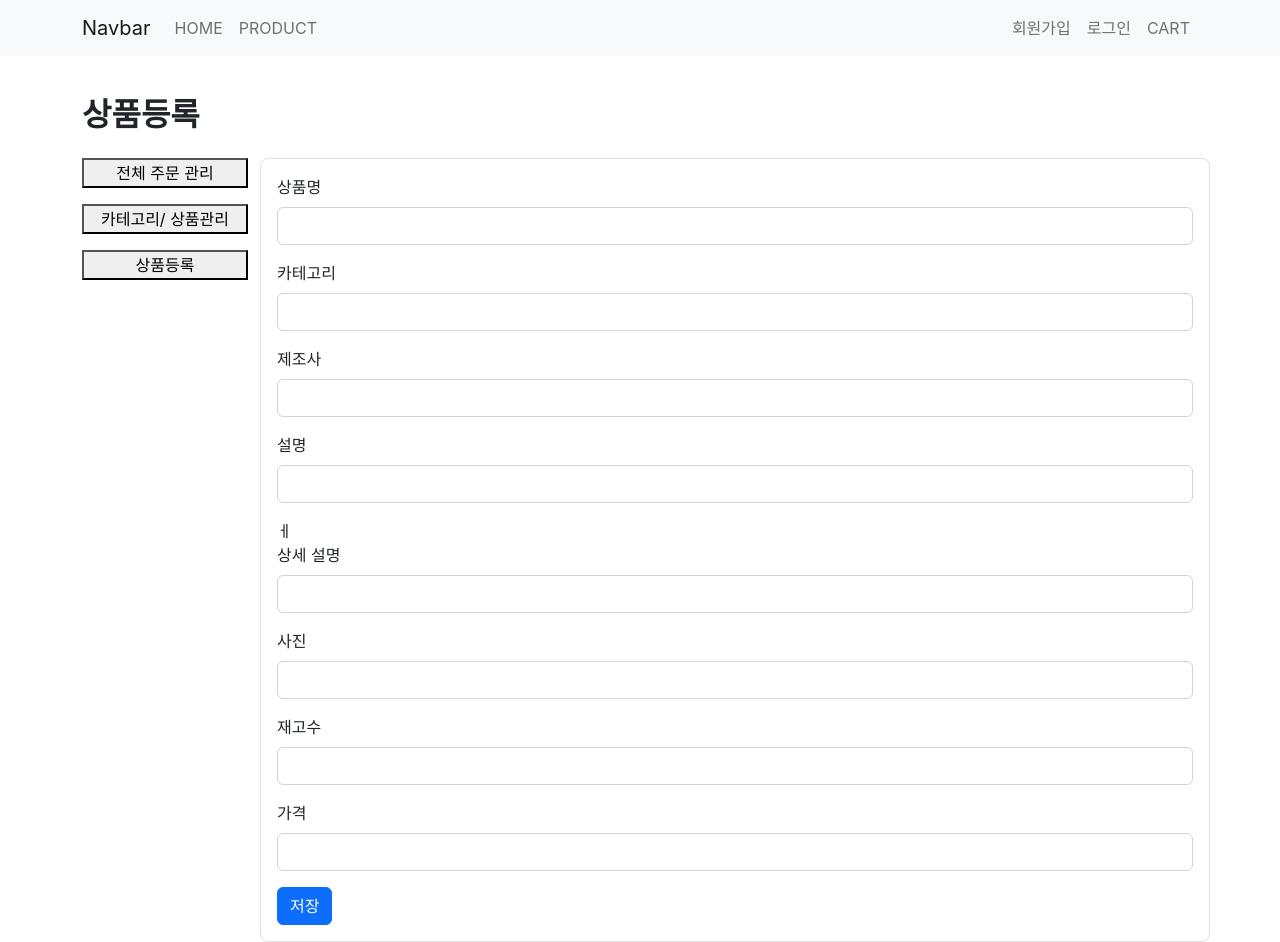
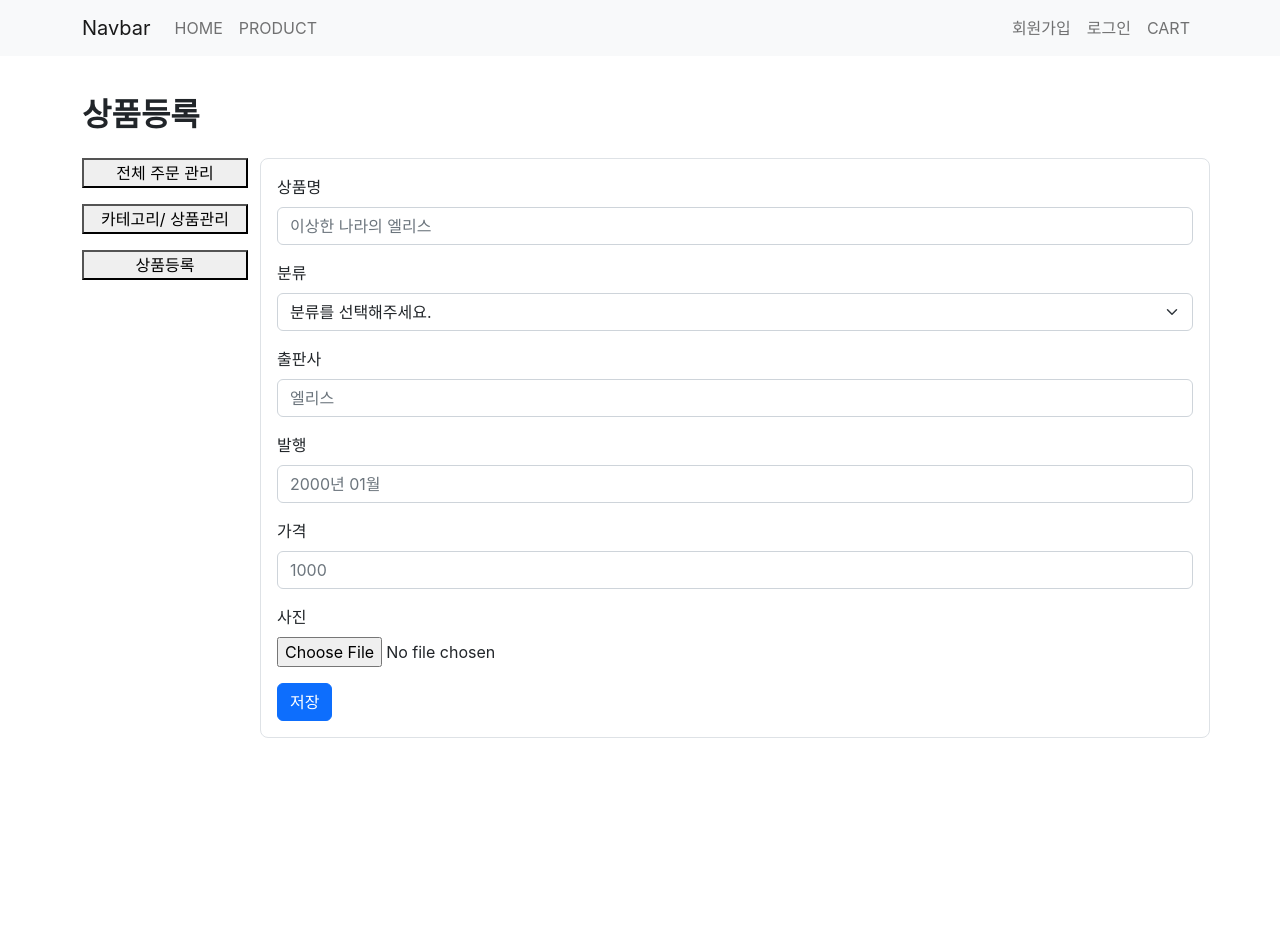
Before and after one commit to jeongjong10/EliceProject-BookStore_10team, a React (Create React App) app in the folder project/front/: page /admin/products in a window 1280 px wide. After the commit the page ends 800 px from the top, so only its background shows below. Built offline with nearby package versions, Linux system fonts and the light colour scheme.

Commit message:
상품 등록 진행중..

```diff
--- a/project/front/src/config/customAxios.js
+++ b/project/front/src/config/customAxios.js
@@ -14,7 +14,7 @@ customAxios.interceptors.request.use((config) => {
   /* JWT 토큰 */
   const userAccessToken = localStorage.getItem("JWT");
   if (userAccessToken) {
-    config.headers["X-AUTH-TOKEN"] = userAccessToken;
+    config.headers["authorization"] = `Bearer ${userAccessToken}`;
   }
   return config;
 });
--- a/project/front/src/views/routes/AdminProductRegister.js
+++ b/project/front/src/views/routes/AdminProductRegister.js
@@ -1,13 +1,5 @@
 import React, { useState, useEffect } from "react";
-import {
-  Button,
-  Container,
-  Row,
-  Col,
-  Form,
-  InputGroup,
-  Stack,
-} from "react-bootstrap";
+import { Button, Container, Row, Col, Form, Stack } from "react-bootstrap";
 import { useNavigate } from "react-router-dom";
 import cssCart from "../css/Cart.module.css";
 import cssOrder from "../css/Order.module.css";
@@ -15,6 +7,75 @@ import { customAxios } from "../../config/customAxios";
 
 const AdminProductRegister = () => {
   const navigate = useNavigate();
+
+  const [selected, setSelected] = useState("");
+  const [productName, setProductName] = useState("");
+  const [category, setCategory] = useState(null);
+  const [publisher, setPublisher] = useState("");
+  const [detail, setDetail] = useState("");
+  const [price, setPrice] = useState("");
+  const [file, setFile] = useState("");
+
+  const onChangeImg = (e) => {
+    e.preventDefault();
+    const formdata = new FormData();
+
+    if (e.target.files) {
+      const uploadFile = e.target.files[0];
+      formdata.append("file", uploadFile);
+      setFile(uploadFile);
+      console.log(uploadFile);
+      console.log("===useState===");
+      console.log(file);
+    }
+  };
+
+  const onSubmitHandeler = async (e) => {
+    e.preventDefault();
+    const formdata = new FormData();
+    // formdata.append("productName", productName);
+    // formdata.append("categoryName", selected);
+    // formdata.append("brand", publisher);
+    // formdata.append("detail", detail);
+    // formdata.append("img", file);
+    // formdata.append("price", price);
+    if (
+      productName.length == 0 ||
+      detail.length == 0 ||
+      publisher.length == 0 ||
+      price.length == 0 ||
+      selected == 0
+    ) {
+      return alert("값을 입력해주세요.");
+    } else {
+      return await customAxios
+        .post(
+          "/admin/products",
+          { formdata }
+          // productName: productName,
+          // categoryName: selected,
+          // brand: publisher,
+          // detail: detail,
+          // img: files,
+          // price: price,
+        )
+        .then((response) => {
+          console.log(response.data);
+          alert("상품 등록이 완료되었습니다.");
+        })
+        .catch((error) => {
+          console.log(error.response);
+        });
+    }
+  };
+  const categories = {
+    0: "",
+    1: "소설",
+    2: "에세이",
+    3: "경제경영",
+    4: "예술",
+    5: "5",
+  };
 
   return (
     <Container className="subContainer">
@@ -32,40 +93,77 @@ const AdminProductRegister = () => {
         </Col>
         <Col className={cssOrder.deliveryInfo}>
           <Form>
-            <Form.Group className="mb-3" controlId="formBasicUsername">
+            <Form.Group className="mb-3" controlId="formBasicProductname">
               <Form.Label>상품명</Form.Label>
-              <Form.Control />
+              <Form.Control
+                placeholder="이상한 나라의 엘리스"
+                defaultValue={productName}
+                onChange={(e) => setProductName(e.target.value)}
+              />
             </Form.Group>
-            <Form.Group className="mb-3" controlId="formBasicPassword">
-              <Form.Label>카테고리</Form.Label>
-              <Form.Control />
+            <Form.Group className="mb-3" controlId="formBasicCategory">
+              <Form.Label>분류</Form.Label>
+              <Form.Select
+                className="mb-1"
+                placeholder="분류를 선택해주세요."
+                onChange={(e) => {
+                  setSelected(categories[e.target.value]);
+                }}
+              >
+                <option value="0">분류를 선택해주세요.</option>
+                <option value="1">소설</option>
+                <option value="2">에세이</option>
+                <option value="3">경제경영</option>
+                <option value="4">예술</option>
+                <option value="5">직접 입력</option>
+              </Form.Select>
+              {/* Category 직접 입력 */}
+              {selected == "5" && (
+                <Form.Control
+                  type="text"
+                  placeholder="직접 입력"
+                  onChange={(e) => {
+                    setCategory(e.target.value);
+                  }}
+                />
+              )}
             </Form.Group>
-            <Form.Group className="mb-3" controlId="formBasicPasswordConfirm">
-              <Form.Label>제조사</Form.Label>
-              <Form.Control />
+            <Form.Group className="mb-3" controlId="formBasicPublisher">
+              <Form.Label>출판사</Form.Label>
+              <Form.Control
+                placeholder="엘리스"
+                defaultValue={publisher}
+                onChange={(e) => setPublisher(e.target.value)}
+              />
             </Form.Group>
-            <Form.Group className="mb-3" controlId="formBasicPhone">
-              <Form.Label>설명</Form.Label>
-              <Form.Control />
+            <Form.Group className="mb-3" controlId="formBasicDetail">
+              <Form.Label>발행</Form.Label>
+              <Form.Control
+                placeholder="2000년 01월"
+                defaultValue={detail}
+                onChange={(e) => setDetail(e.target.value)}
+              />
             </Form.Group>
-            ㅔ
-            <Form.Group className="mb-3" controlId="formBasicPhone">
-              <Form.Label>상세 설명</Form.Label>
-              <Form.Control />
+
+            <Form.Group className="mb-3" controlId="formBasicPrice">
+              <Form.Label>가격</Form.Label>
+              <Form.Control
+                placeholder="1000"
+                defaultValue={price}
+                onChange={(e) => setPrice(e.target.value)}
+              />
             </Form.Group>
-            <Form.Group className="mb-3" controlId="formBasicPhone">
+            <Form.Group className="mb-3" controlId="formBasicImg">
               <Form.Label>사진</Form.Label>
-              <Form.Control />
+              <br />
+              <input
+                type="file"
+                id="image"
+                accept="img/*"
+                onChange={onChangeImg}
+              />
             </Form.Group>
-            <Form.Group className="mb-3" controlId="formBasicPhone">
-              <Form.Label>재고수</Form.Label>
-              <Form.Control />
-            </Form.Group>
-            <Form.Group className="mb-3" controlId="formBasicPhone">
-              <Form.Label>가격</Form.Label>
-              <Form.Control />
-            </Form.Group>
-            <Button>저장</Button>
+            <Button onClick={onSubmitHandeler}>저장</Button>
           </Form>
         </Col>
       </Row>
```
